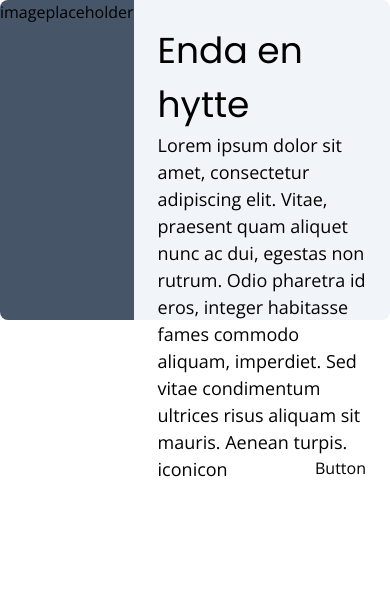
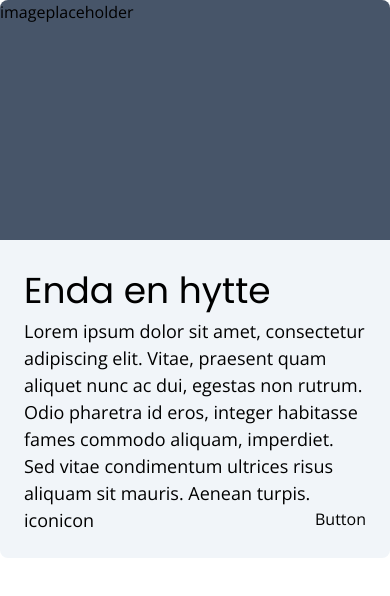
Before and after one commit to StianPost/Project-Exam-Year-2-Stian-Post, a Next.js app: page /components/Resultcards in a window 390 px wide. Shown: the top 596 px of the page. Built offline with nearby package versions, Linux system fonts and the light colour scheme.

Commit message:
made results page more responsive

```diff
--- a/pages/Results.tsx
+++ b/pages/Results.tsx
@@ -20,8 +20,8 @@ const Results: NextPage = () => {
           <div>Sort by menu</div>
         </div>
 
-        <div className='flex flex-col md:flex-row'>
-          <div className='pr-10'>
+        <div className='flex flex-col lg:flex-row'>
+          <div className='pr-10 mb-3 md:mb-0'>
             <h3>Filter</h3>
             <p>Placeholder</p>
             <p>Placeholder</p>
--- a/pages/components/Resultcards.tsx
+++ b/pages/components/Resultcards.tsx
@@ -2,9 +2,11 @@ import React from 'react';
 
 function Resultcards(): any {
   return (
-    <div className='flex h-80 mb-6 rounded-lg'>
-      <div className='bg-slate-600 w-1/2 rounded-l-lg'>imageplaceholder</div>
-      <div className='p-6 bg-slate-100 flex flex-col justify-between rounded-r-lg'>
+    <div className='flex max-w-6xl w-full flex-col mb-6 rounded-lg md:flex-row md:h-80 '>
+      <div className='bg-slate-600 h-60  rounded-t-lg md:w-3/4  md:h-full md:rounded-l-lg md:rounded-none'>
+        imageplaceholder
+      </div>
+      <div className='p-6 bg-slate-100 flex flex-col justify-between rounded-b-lg w-full md:rounded-r-lg'>
         <h3>Enda en hytte</h3>
         <p>
           Lorem ipsum dolor sit amet, consectetur adipiscing elit. Vitae,
```
